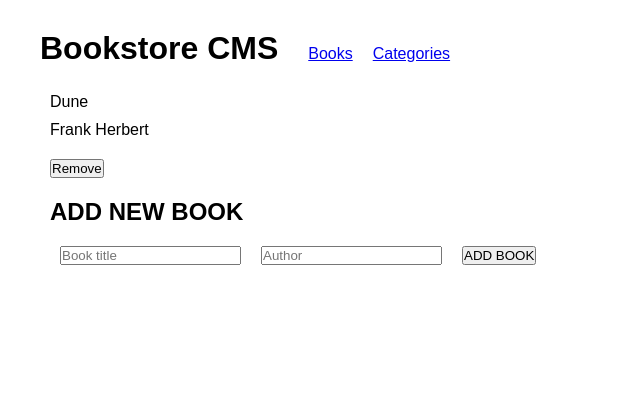
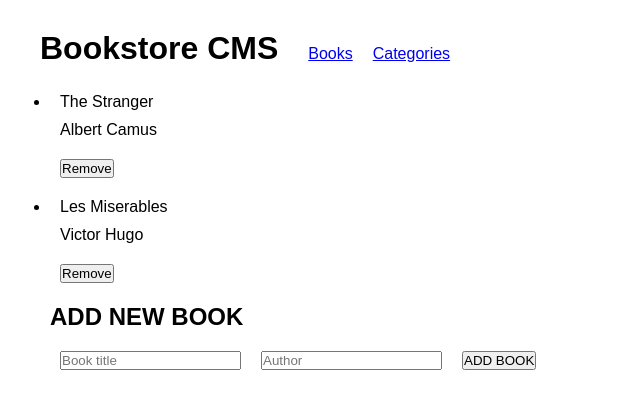
Before and after one commit to bengigo/bookstore, a React (Create React App) app: page / in a window 1280 px wide. Shown: the top 408 px of the page, without its empty margins (0-640 px from the left). Built offline with nearby package versions, Linux system fonts and the light colour scheme.

Commit message:
Use redux in app components

```diff
--- a/src/components/Book.js
+++ b/src/components/Book.js
@@ -1,14 +1,27 @@
 import React from 'react';
+import { useSelector, useDispatch } from 'react-redux';
+import { removeBook } from '../redux/books/books';
 
-const Book = (props) => {
-  const { title, author } = props;
+const Book = () => {
+  const data = useSelector((state) => state.books);
+  const dispatch = useDispatch();
+
+  const handleClick = (bookToRemove) => {
+    dispatch(removeBook(bookToRemove));
+  };
 
   return (
-    <div>
-      <p className="title">{title}</p>
-      <p className="author">{author}</p>
-      <button type="button" className="remove">Remove</button>
-    </div>
+    <ul>
+      {data.map((book) => (
+        <li key={book.id}>
+          <p>{book.title}</p>
+          <p>{book.author}</p>
+          <button type="button" onClick={() => handleClick(book)}>
+            Remove
+          </button>
+        </li>
+      ))}
+    </ul>
   );
 };
 
--- a/src/components/Books.js
+++ b/src/components/Books.js
@@ -2,29 +2,11 @@ import React from 'react';
 import Book from './Book';
 import Form from './Form';
 
-// since there is no data yet, using a hard coded array to present the functionality
-
-const Books = () => {
-  const Display = () => {
-    const data = [
-      {
-        title: 'Dune',
-        author: 'Frank Herbert',
-      },
-    ];
-
-    return (
-      data.map((book) => <Book key={1} title={book.title} author={book.author} />)
-
-    );
-  };
-
-  return (
-    <div>
-      <Display />
-      <Form />
-    </div>
-  );
-};
+const Books = () => (
+  <div>
+    <Book />
+    <Form />
+  </div>
+);
 
 export default Books;
--- a/src/components/Categories.js
+++ b/src/components/Categories.js
@@ -1,7 +1,23 @@
 import React from 'react';
+import { useSelector, useDispatch } from 'react-redux';
+import { statusCheck } from '../redux/categories/categories';
 
-const Categories = () => (
-  <button type="button">Check status</button>
-);
+const Categories = () => {
+  const dispatch = useDispatch();
+  const status = useSelector((state) => state.categories);
+
+  const handleClick = () => {
+    dispatch(statusCheck());
+  };
+
+  return (
+    <div>
+      <button type="button" onClick={() => handleClick()}>
+        Check status
+      </button>
+      <p>{status}</p>
+    </div>
+  );
+};
 
 export default Categories;
--- a/src/components/Form.js
+++ b/src/components/Form.js
@@ -1,16 +1,46 @@
-import React from 'react';
+import { React, useState } from 'react';
+import { useDispatch } from 'react-redux';
+import { v4 as uuidv4 } from 'uuid';
+import { addBook } from '../redux/books/books';
 
-const Form = () => (
-  <div>
-    <h2>
-      ADD NEW BOOK
-    </h2>
-    <form>
-      <input placeholder="Book title" />
-      <input placeholder="Author" />
-      <button className="add" type="button">ADD BOOK</button>
-    </form>
-  </div>
-);
+const Form = () => {
+  const [book, setBook] = useState({ title: '', author: '' });
+  const { title, author } = book;
+  const dispatch = useDispatch();
+
+  const handleForm = (e) => {
+    e.preventDefault();
+    const newBook = {
+      id: uuidv4(),
+      title,
+      author,
+    };
+    dispatch(addBook(newBook));
+    setBook({
+      title: '',
+      author: '',
+    });
+  };
+
+  const handleChange = (e) => {
+    setBook({
+      ...book,
+      [e.target.name]: e.target.value,
+    });
+  };
+
+  return (
+    <div>
+      <h2>ADD NEW BOOK</h2>
+      <form onSubmit={handleForm}>
+        <input name="title" placeholder="Book title" onChange={handleChange} />
+        <input name="author" placeholder="Author" onChange={handleChange} />
+        <button className="add" type="submit">
+          ADD BOOK
+        </button>
+      </form>
+    </div>
+  );
+};
 
 export default Form;
```
Also changed, not shown: src/redux/configureStore.js (line endings or trailing spaces).
